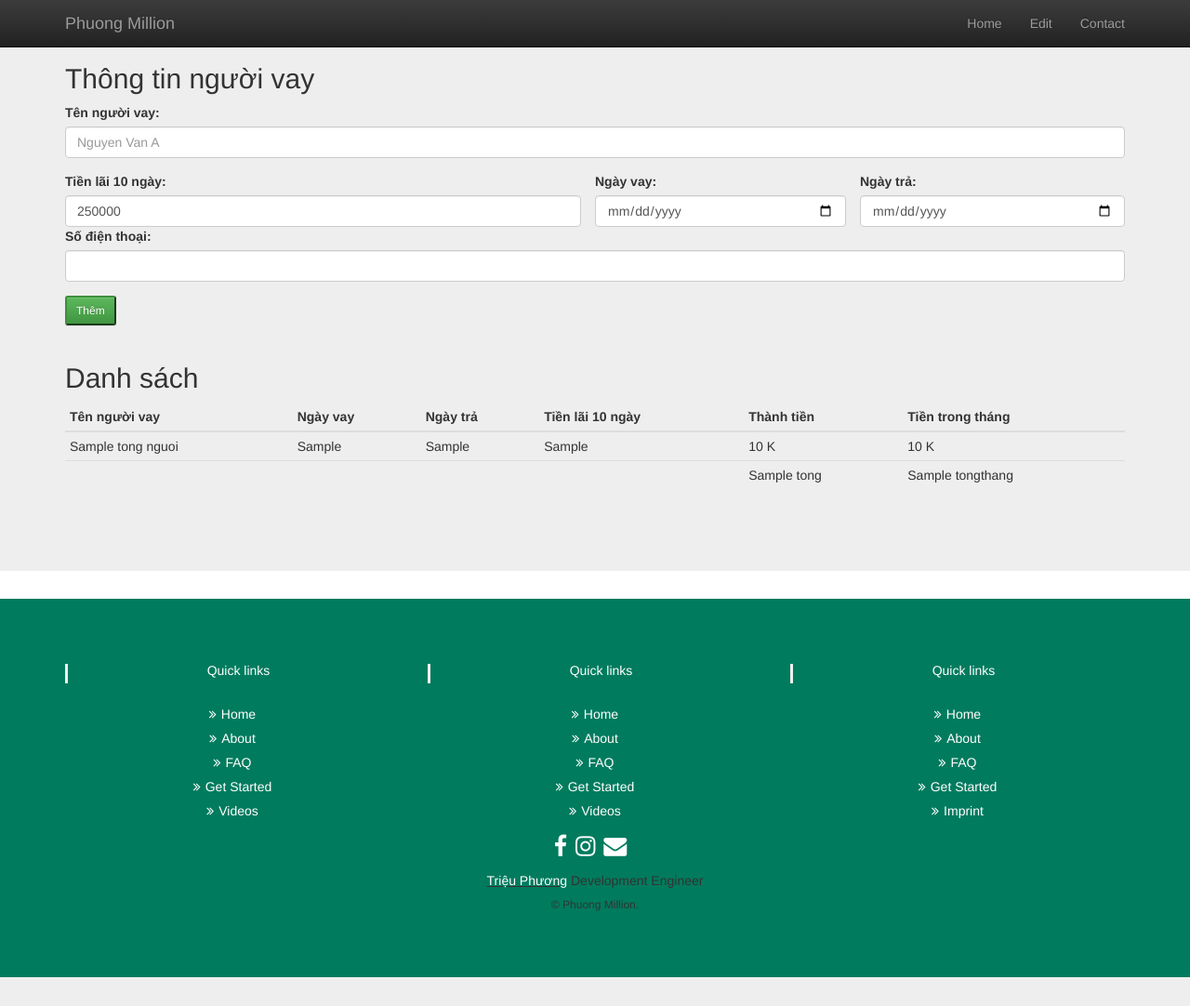
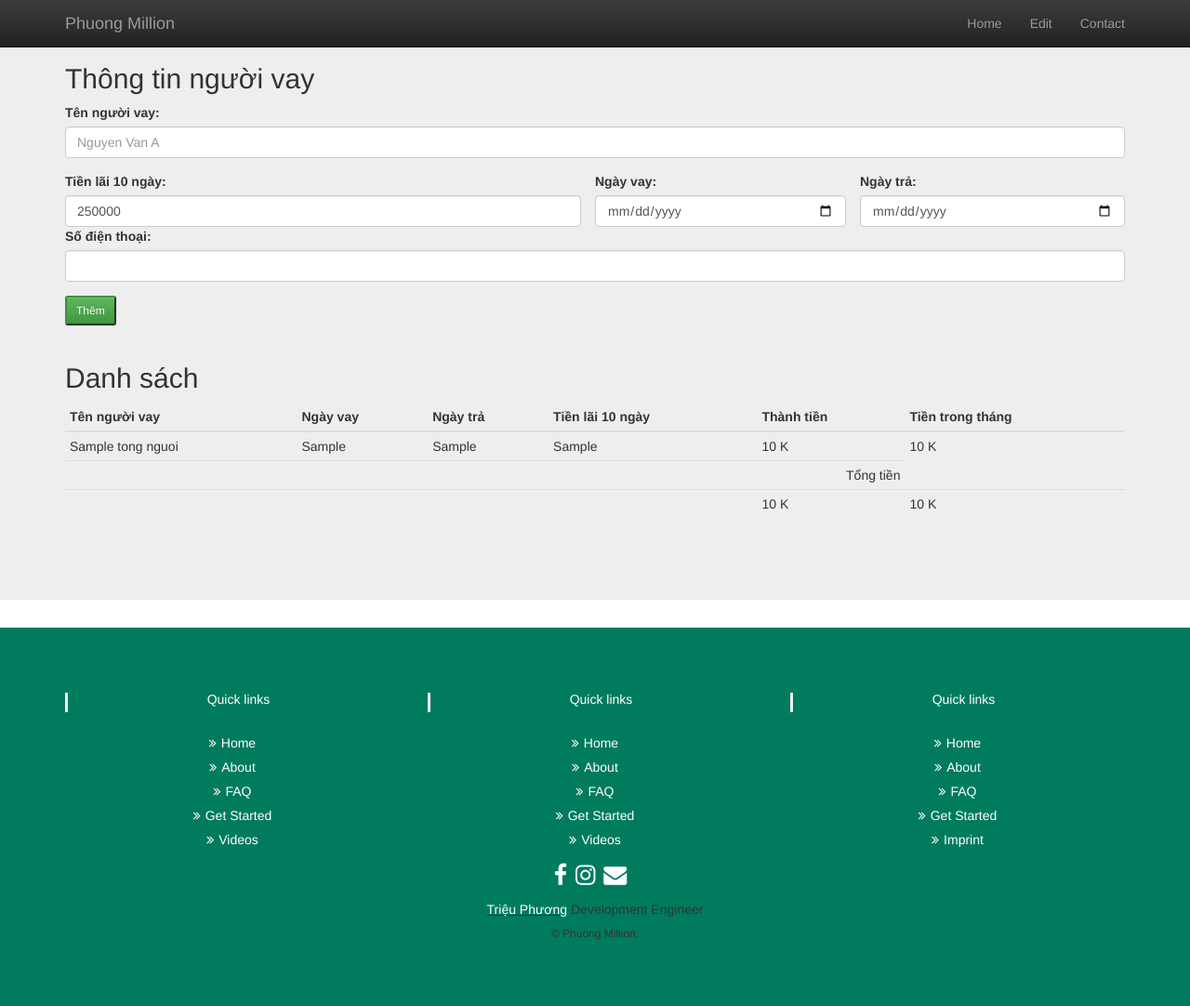
Before and after one commit to phuongmillion/app-tinh-tien, a Flask app: template templates/home.html in a window 1280 px wide. Shown: the whole page at 93% size. Before the commit the page ends 1051 px from the top, so only its background shows below. Run offline with Flask 2, Linux system fonts and the light colour scheme; the template is opened without the code that fills it: most values are stand-ins (such as "Sample title", 1, 10 or a date in 2020); some libraries are stand-ins or nearby versions.

Commit message:
gan xong nua r

```diff
--- a/app.py
+++ b/app.py
@@ -76,8 +76,10 @@ def get_danh_sach():
 @app.route("/danhsach/", methods=['POST'])
 def dele_danh_sach():
     global tong_tien
+    global tong_tien_trong_thang
     try:
-        tong_tien = tong_tien - tong_nguoi[int(request.data.decode("utf-8")) - 1]
+        tong_tien = tong_tien - tong_nguoi[int(request.data.decode("utf-8")) - 1].thanhtien
+        tong_tien_trong_thang = tong_tien_trong_thang - tong_nguoi[int(request.data.decode("utf-8")) - 1].tientrongthang
         tong_nguoi.pop(int(request.data.decode("utf-8")) - 1)
     except:
         return redirect('/danhsach')
--- a/templates/home.html
+++ b/templates/home.html
@@ -85,9 +85,13 @@
     </tbody>
     <tfoot>
         <tr>
+            <td colspan="4" ></td>
+            <td style="text-align: right">Tổng tiền</td>
+        </tr>
+        <tr>
           <td colspan="4"></td>
-          <td >{{tong}}</td>
-          <td >{{tongthang}}</td>
+          <td >{{tong/1000}} K</td>
+          <td >{{tongthang/1000}} K</td>
         </tr>
     </tfoot>
      </table>
```
